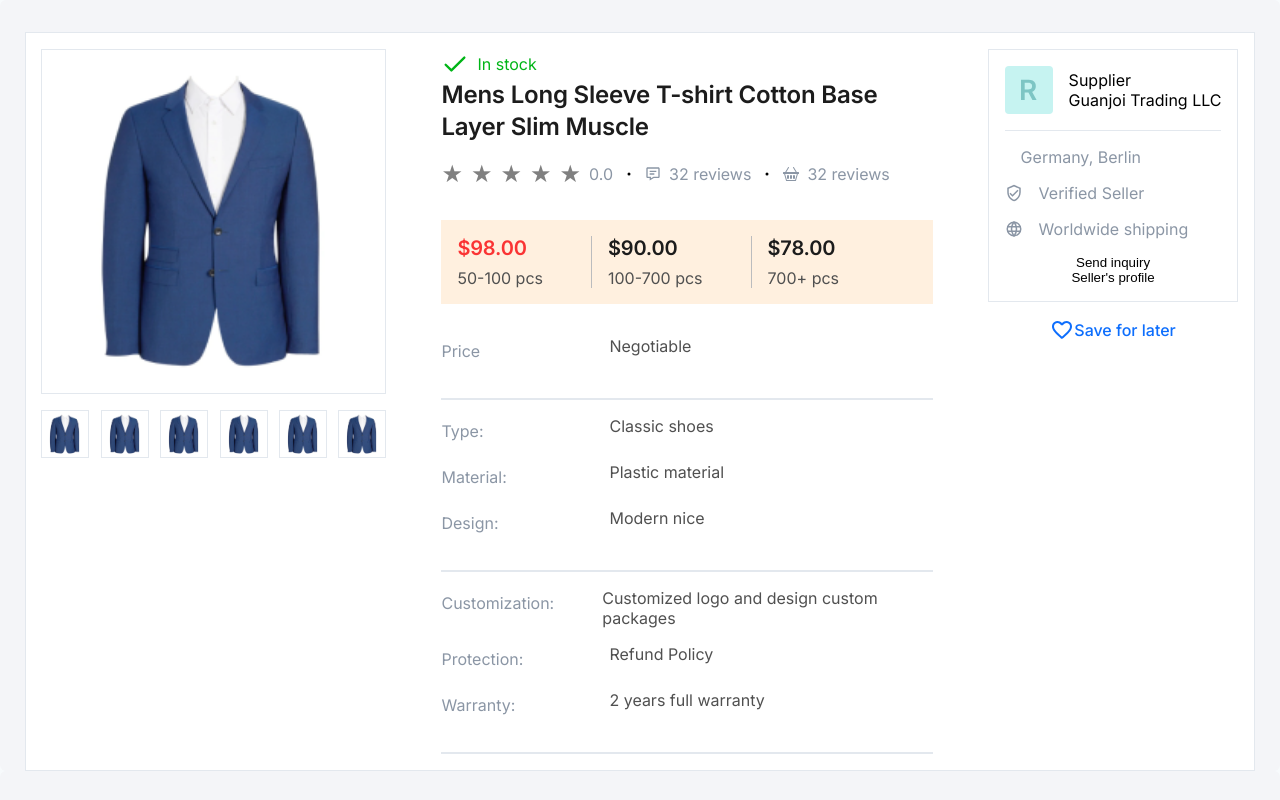
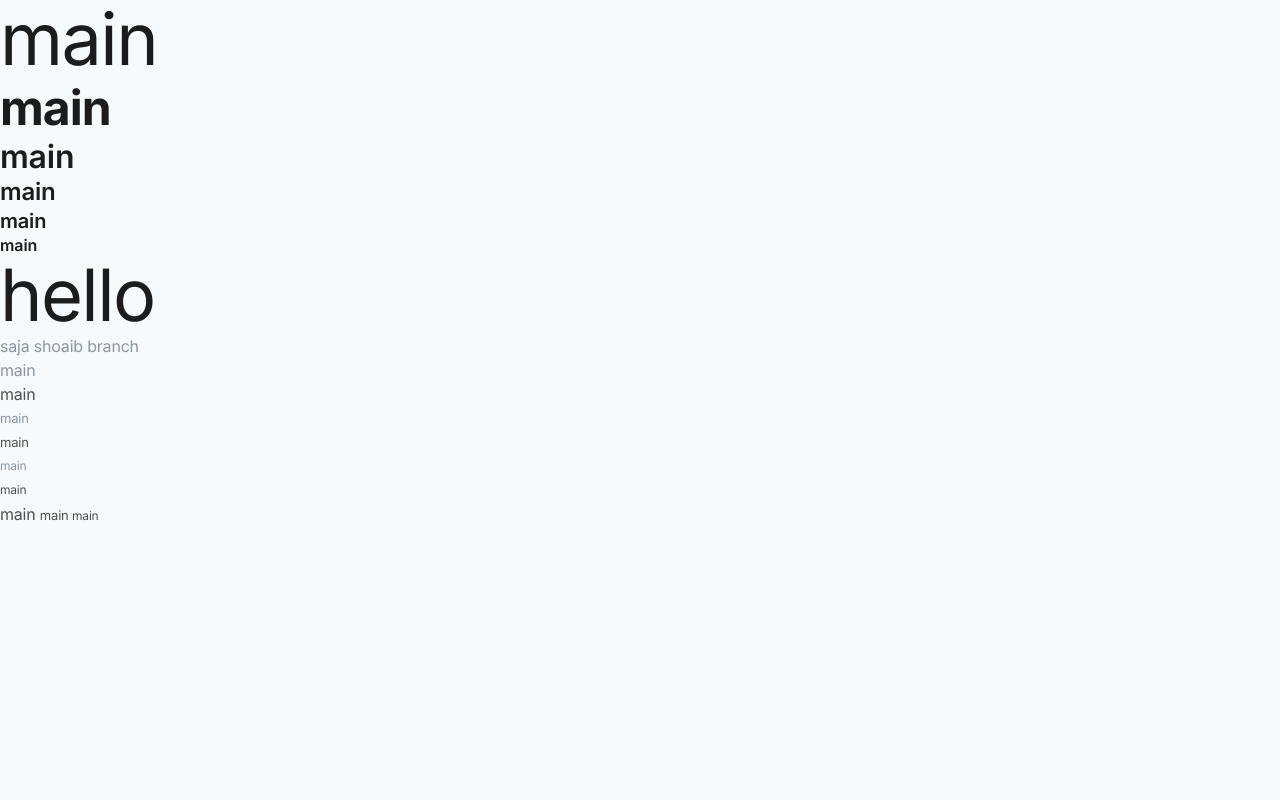
Before and after one commit to se-bayan-elian/ecommerce-app, a Next.js app: page / in a window 1280 px wide. Shown: the top 800 px of the page. Built offline with nearby package versions, Linux system fonts and the light colour scheme.

Commit message:
Edits: add typography to Home

```diff
--- a/src/app/page.jsx
+++ b/src/app/page.jsx
@@ -1,11 +1,46 @@
 "use client";
 
-import ProductDetailsPage from "../components/pages/ProductDetailsPage";
+import Typography from "../components/atoms/Typography";
 
 export default function Home() {
   return (
     <main>
-      <ProductDetailsPage />
+      <Typography as="h1">main </Typography>
+      <Typography as="h2">main </Typography>
+      <Typography as="h3">main </Typography>
+      <Typography as="h4">main </Typography>
+      <Typography as="h5">main </Typography>
+      <Typography as="h6">main </Typography>
+      <Typography as="h1">hello</Typography>
+      <Typography as="p">saja shoaib branch</Typography>
+      <Typography as="p" variant={"default"}>
+        main{" "}
+      </Typography>
+      <Typography as="p" variant={"default-muted"}>
+        main{" "}
+      </Typography>
+      <Typography as="p" variant={"small"}>
+        main{" "}
+      </Typography>
+      <Typography as="p" variant={"small-muted"}>
+        main{" "}
+      </Typography>
+      <Typography as="p" variant={"micro"}>
+        main{" "}
+      </Typography>
+      <Typography as="p" variant={"micro-muted"}>
+        main{" "}
+      </Typography>
+
+      <Typography as="a" variant={"default-muted"} href="/hhh">
+        main{" "}
+      </Typography>
+      <Typography as="a" variant={"small-muted"} href="/hhh">
+        main{" "}
+      </Typography>
+      <Typography as="a" variant={"micro-muted"} href="/hhh">
+        main{" "}
+      </Typography>
     </main>
   );
 }
```
